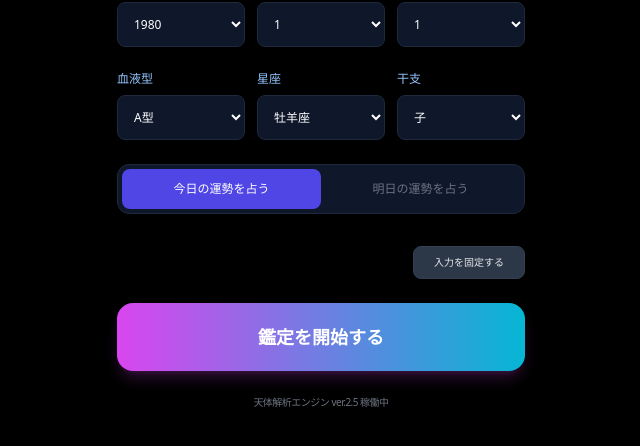
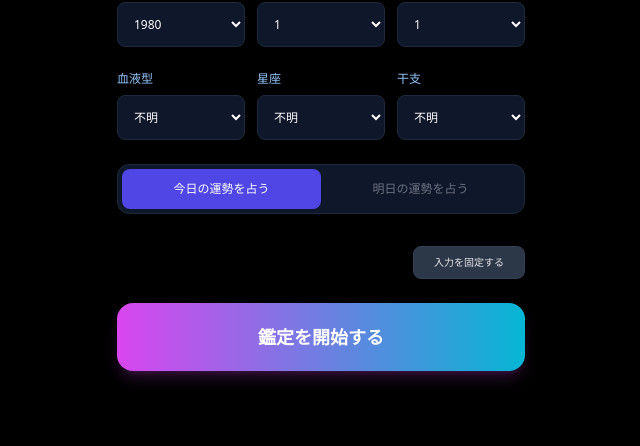
Before and after one commit to chabin0323-dev/host-fortune, a React (Vite) app: page / in a window 1280 px wide. Shown: the part 222-668 px from the top of the page, without its empty margins (319-959 px from the left). Built offline with nearby package versions, Linux system fonts and the light colour scheme; the HTML template or start-up script is replaced by a standard one.

Commit message:
Update App.tsx

```diff
--- a/src/App.tsx
+++ b/src/App.tsx
@@ -39,7 +39,8 @@ const fortuneDatabase = {
       O: "溢れる慈愛が周囲を癒します。あなたの優しさが波紋のように広がり、愛に満ちた素晴らしい環境が整っていくでしょう。",
       AB: "神秘的な直感力が冴え、物事の裏側を見抜く力が備わっています。自分の内側に宿る無限の知恵を信じて行動してください。",
       default: "感情の豊かさが運命を彩ります。純粋な心を持ち続けることが、最大の守護となるでしょう。"
-    }
+    },
+    UNKNOWN: "今のあなたは未知の可能性に満ちています。既存の枠組みにとらわれず、自分自身の内なる声を信じることで、新しい道が開かれるでしょう。"
   },
   luckyItems: ["アンティーク調の鍵", "シルクの布", "天然石", "銀のブックマーク", "手書きのメモ", "クリスタル", "麻のポーチ"],
   luckyColors: ["ミッドナイトブルー", "シャンパンゴールド", "ライラック", "セージグリーン", "テラコッタ", "パールホワイト"]
@@ -53,7 +54,7 @@ const App: React.FC = () => {
   const [showManual, setShowManual] = useState(false);
   const [fortuneResult, setFortuneResult] = useState<any>(null);
 
-  const initialData = { year: '1980', month: '1', day: '1', bloodType: 'A型', constellation: '牡羊座', zodiac: '子' };
+  const initialData = { year: '1980', month: '1', day: '1', bloodType: '不明', constellation: '不明', zodiac: '不明' };
   const [formData, setFormData] = useState(initialData);
 
   useEffect(() => {
@@ -96,13 +97,19 @@ const App: React.FC = () => {
     let seed = 0;
     for (let i = 0; i < seedText.length; i++) seed += seedText.charCodeAt(i);
 
-    let element: keyof typeof ELEMENTS = 'FIRE';
-    if (ELEMENTS.EARTH.includes(formData.constellation)) element = 'EARTH';
-    if (ELEMENTS.AIR.includes(formData.constellation)) element = 'AIR';
-    if (ELEMENTS.WATER.includes(formData.constellation)) element = 'WATER';
+    let message = "";
+    if (formData.constellation === "不明") {
+      message = fortuneDatabase.elementMessages.UNKNOWN;
+    } else {
+      let element: keyof typeof fortuneDatabase.elementMessages = 'FIRE';
+      if (ELEMENTS.EARTH.includes(formData.constellation)) element = 'EARTH';
+      if (ELEMENTS.AIR.includes(formData.constellation)) element = 'AIR';
+      if (ELEMENTS.WATER.includes(formData.constellation)) element = 'WATER';
 
-    const bloodKey = formData.bloodType.replace('型', '') as 'A' | 'B' | 'O' | 'AB';
-    const message = (fortuneDatabase.elementMessages[element] as any)[bloodKey] || fortuneDatabase.elementMessages[element].default;
+      const bloodKey = formData.bloodType.replace('型', '') as 'A' | 'B' | 'O' | 'AB';
+      message = (fortuneDatabase.elementMessages[element] as any)[bloodKey] || (fortuneDatabase.elementMessages[element] as any).default;
+    }
+
     const bio = calculateBiorhythm(birthDate, target);
 
     const result = {
@@ -161,9 +168,9 @@ const App: React.FC = () => {
             <h3 className="text-xl font-bold text-cyan-400 mb-6 border-b border-slate-800 pb-2">鑑定マニュアル</h3>
             <ul className="space-y-4 text-sm text-gray-300">
               <li>1. 情報を正確に入力し「運勢を占う」をタップしてください。</li>
-              <li>2. 「入力を固定する」と、高度な解析に基づきあなたの情報を常に優先表示します。</li>
-              <li>3. 他の方を占う際は「他人を占う」をご利用ください。</li>
-              <li>4. 星の配置とバイオリズムを精密に解析し、今日の指針を導き出します。</li>
+              <li>2. 情報が分からない場合は「不明」を選択しても鑑定可能です。</li>
+              <li>3. 「入力を固定する」と、高度な解析に基づきあなたの情報を常に優先表示します。</li>
+              <li>4. 他の方を占う際は「他人を占う」をご利用ください。</li>
             </ul>
             <button onClick={() => setShowManual(false)} className="mt-8 w-full py-3 bg-gradient-to-r from-fuchsia-600 to-cyan-600 rounded-xl font-bold">閉じる</button>
           </div>
@@ -208,9 +215,24 @@ const App: React.FC = () => {
             </div>
 
             <div className="grid grid-cols-3 gap-3 text-xs">
-              <div className="space-y-2"><p className="text-blue-300">血液型</p><select disabled={isLocked} value={formData.bloodType} onChange={(e)=>setFormData({...formData, bloodType: e.target.value})} className="w-full bg-[#0f172a] border border-slate-800 rounded-lg p-3"><option>A型</option><option>B型</option><option>O型</option><option>AB型</option></select></div>
-              <div className="space-y-2"><p className="text-blue-300">星座</p><select disabled={isLocked} value={formData.constellation} onChange={(e)=>setFormData({...formData, constellation: e.target.value})} className="w-full bg-[#0f172a] border border-slate-800 rounded-lg p-3"><option>牡羊座</option><option>牡牛座</option><option>双子座</option><option>蟹座</option><option>獅子座</option><option>乙女座</option><option>天秤座</option><option>蠍座</option><option>射手座</option><option>山羊座</option><option>水瓶座</option><option>魚座</option></select></div>
-              <div className="space-y-2"><p className="text-blue-300">干支</p><select disabled={isLocked} value={formData.zodiac} onChange={(e)=>setFormData({...formData, zodiac: e.target.value})} className="w-full bg-[#0f172a] border border-slate-800 rounded-lg p-3"><option>子</option><option>丑</option><option>寅</option><option>卯</option><option>辰</option><option>巳</option><option>午</option><option>未</option><option>申</option><option>酉</option><option>戌</option><option>亥</option></select></div>
+              <div className="space-y-2">
+                <p className="text-blue-300">血液型</p>
+                <select disabled={isLocked} value={formData.bloodType} onChange={(e)=>setFormData({...formData, bloodType: e.target.value})} className="w-full bg-[#0f172a] border border-slate-800 rounded-lg p-3">
+                  <option>不明</option><option>A型</option><option>B型</option><option>O型</option><option>AB型</option>
+                </select>
+              </div>
+              <div className="space-y-2">
+                <p className="text-blue-300">星座</p>
+                <select disabled={isLocked} value={formData.constellation} onChange={(e)=>setFormData({...formData, constellation: e.target.value})} className="w-full bg-[#0f172a] border border-slate-800 rounded-lg p-3">
+                  <option>不明</option><option>牡羊座</option><option>牡牛座</option><option>双子座</option><option>蟹座</option><option>獅子座</option><option>乙女座</option><option>天秤座</option><option>蠍座</option><option>射手座</option><option>山羊座</option><option>水瓶座</option><option>魚座</option>
+                </select>
+              </div>
+              <div className="space-y-2">
+                <p className="text-blue-300">干支</p>
+                <select disabled={isLocked} value={formData.zodiac} onChange={(e)=>setFormData({...formData, zodiac: e.target.value})} className="w-full bg-[#0f172a] border border-slate-800 rounded-lg p-3">
+                  <option>不明</option><option>子</option><option>丑</option><option>寅</option><option>卯</option><option>辰</option><option>巳</option><option>午</option><option>未</option><option>申</option><option>酉</option><option>戌</option><option>亥</option>
+                </select>
+              </div>
             </div>
 
             <div className="flex bg-[#0f172a] rounded-xl p-1 border border-slate-800">
@@ -228,7 +250,6 @@ const App: React.FC = () => {
             </div>
 
             <button onClick={generateFortune} className="w-full py-5 rounded-2xl font-bold text-lg bg-gradient-to-r from-fuchsia-500 to-cyan-500 mt-2 active:scale-95 shadow-lg shadow-fuchsia-500/20">鑑定を開始する</button>
-            <p className="text-center text-gray-500 text-[10px] mt-4 tracking-tighter">天体解析エンジン ver.2.5 稼働中</p>
           </div>
         ) : (
           <div className="space-y-6 animate-in slide-in-from-bottom-10 text-left pb-10">
@@ -248,7 +269,7 @@ const App: React.FC = () => {
             <div className="bg-[#1e1e1e] p-6 rounded-2xl border border-gray-800">
               <h3 className="text-sm font-bold text-white mb-2">精密バイオリズム解析</h3>
               <p className="text-[10px] text-gray-500 mb-6 leading-relaxed">
-                ※生年月日から算出される身体・感情・知性の周期的なリズムです。現在のあなたのコンディションを視覚化しています。
+                ※生年月日から算出される身体・感情・知性の周期的なリズムです。現在のコンディションを視覚化しています。
               </p>
               <div className="space-y-5">
                 {[
@@ -266,7 +287,7 @@ const App: React.FC = () => {
               </div>
             </div>
 
-            {/* 今週のバイオリズム（復活） */}
+            {/* 今週のバイオリズム */}
             <div className="bg-[#1e1e1e] p-6 rounded-2xl border border-yellow-900/20">
               <h3 className="text-lg font-bold text-yellow-500 mb-6 font-serif italic tracking-tighter">今週のバイオリズム</h3>
               <div className="space-y-4">
@@ -277,14 +298,14 @@ const App: React.FC = () => {
                       {renderStars(idx === 0 ? fortuneResult.stars.total : (idx % 2 === 0 ? 3 : 4))}
                     </div>
                     <p className="text-[12px] text-gray-300 leading-relaxed italic">
-                      {idx === 0 ? fortuneResult.general.substring(0, 35) + "..." : '穏やかな流れです。一歩ずつ丁寧に進むことが開運の鍵となります。'}
+                      {idx === 0 ? fortuneResult.general.substring(0, 35) + "..." : '穏やかな流れです。丁寧な対話が開運の鍵となります。'}
                     </p>
                   </div>
                 ))}
               </div>
             </div>
 
-            {/* 本日のラッキー方位 & 情報 */}
+            {/* 本日のラッキー指針 */}
             <div className="bg-[#1e1e1e] p-6 rounded-2xl border border-gray-800">
               <h3 className="text-sm font-bold text-white mb-6">本日のラッキー指針</h3>
               <div className="grid grid-cols-2 gap-4">
@@ -307,7 +328,7 @@ const App: React.FC = () => {
               </div>
             </div>
 
-            {/* 四大運勢（コメント復活） */}
+            {/* 四大運勢 */}
             <div className="grid grid-cols-2 gap-4">
               {[
                 { label: '金運', star: fortuneResult.stars.money, color: 'text-yellow-500', comm: fortuneResult.comments.money },
```
